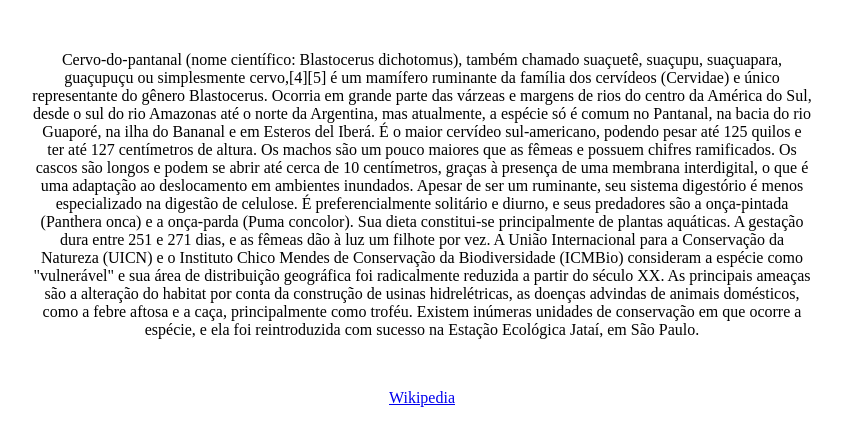
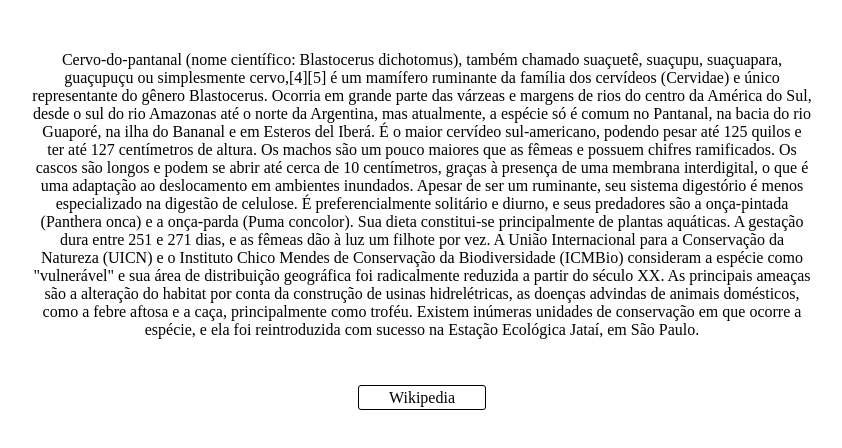
Before and after one commit to barbarawo/Cervo-do-pantanal, a plain HTML site: page index.html in a window 1280 px wide. Shown: the part 528-976 px from the top of the page, without its empty margins (218-1060 px from the left). Drawn offline with Linux system fonts and the light colour scheme.

Commit message:
Update index.html

```diff
--- a/index.html
+++ b/index.html
@@ -6,6 +6,17 @@
     <meta name="viewport" content="width=device-width, initial-scale=1.0">
     <title>Cervo-do-pantanal</title>
 </head>
+
+<style>
+    a{
+        text-decoration: none;
+        background-color: none;
+        color: black;
+        border: 1px solid;
+        border-radius: 3px;
+        padding: 3px 30px;
+    }
+</style>
 
 <body style="text-align: center; margin: 80px 200px;">
     <h1 style="color:brown; font-size: 80px;">Cervo-do-pantanal</h1>
```
